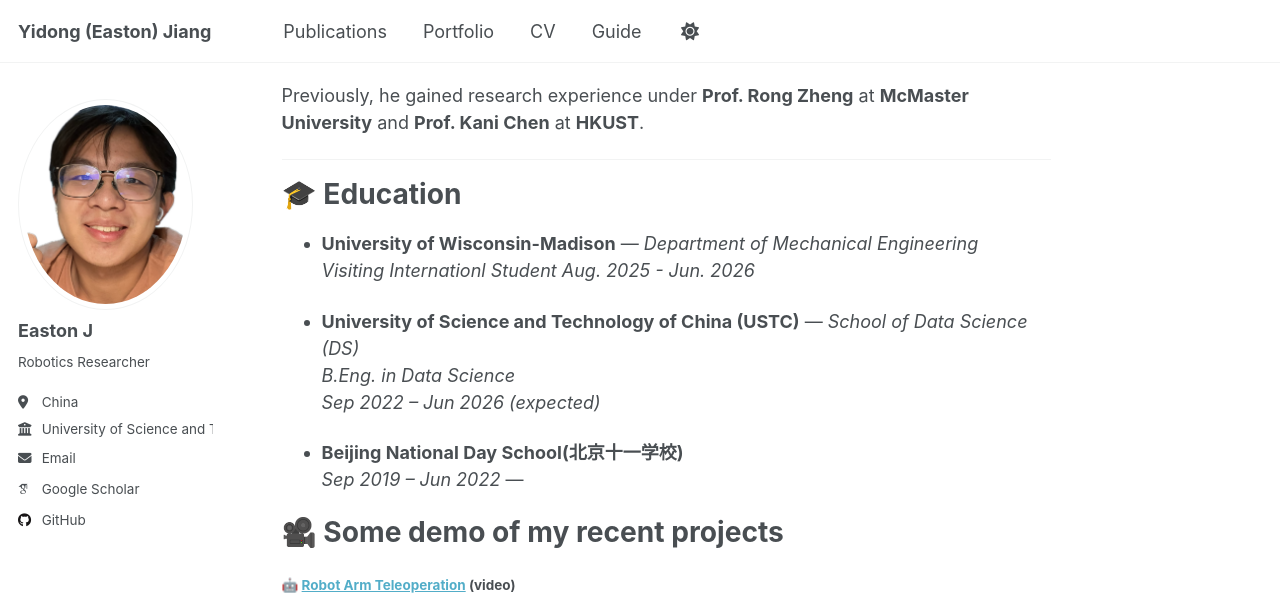
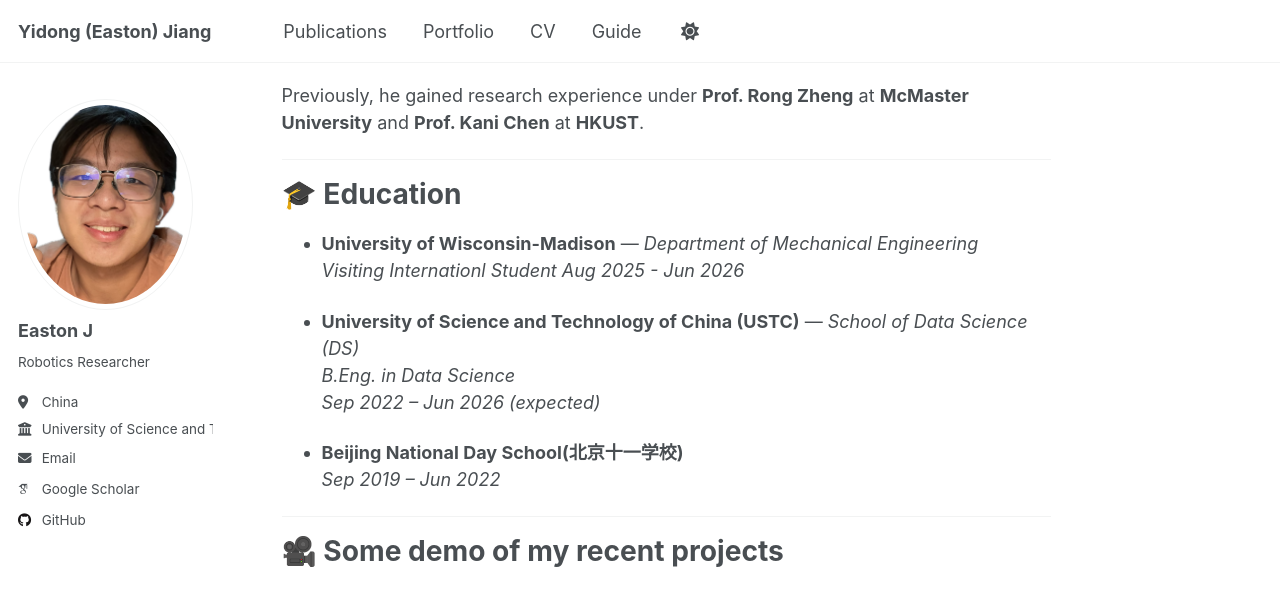
Before and after one commit to 1EastonJ/1eastonj, a Jekyll site: the page built from _pages/about.md, in a window 1280 px wide and 900 px high, scrolled down 322 px, cut to the strip 0-596 px from the top of the window. Built offline with Jekyll 4.4.1, drawn with Linux system fonts in a browser that asks for light colours; some web fonts are replaced; a script that is not in the unit is left out.

```diff
--- a/_pages/about.md
+++ b/_pages/about.md
@@ -21,7 +21,7 @@ Previously, he gained research experience under **Prof. Rong Zheng** at **McMast
 ======
 - **University of Wisconsin-Madison** — *Department of Mechanical Engineering*
   *Visiting Internationl Student*
-  *Aug. 2025 - Jun. 2026*
+  *Aug 2025 - Jun 2026*
 
 - **University of Science and Technology of China (USTC)** — *School of Data Science (DS)*
   *B.Eng. in Data Science*
@@ -29,6 +29,7 @@ Previously, he gained research experience under **Prof. Rong Zheng** at **McMast
 
 - **Beijing National Day School(北京十一学校)**
   *Sep 2019 – Jun 2022*
+
 ---
 
 🎥 Some demo of my recent projects
```
